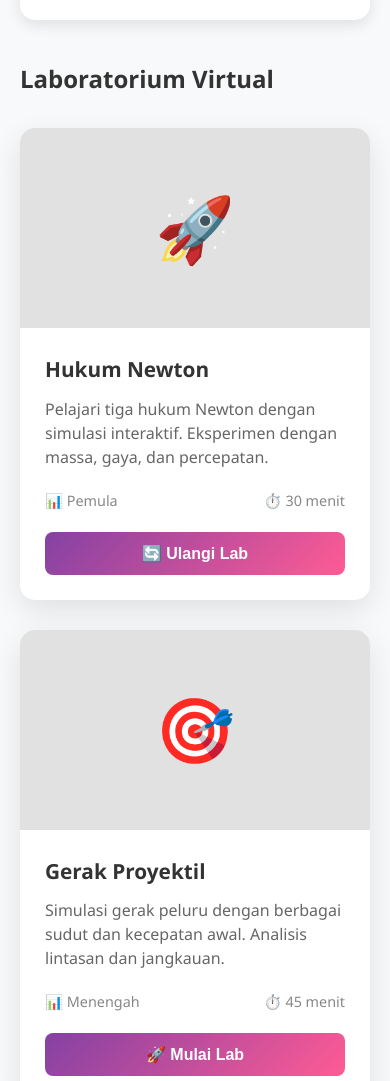
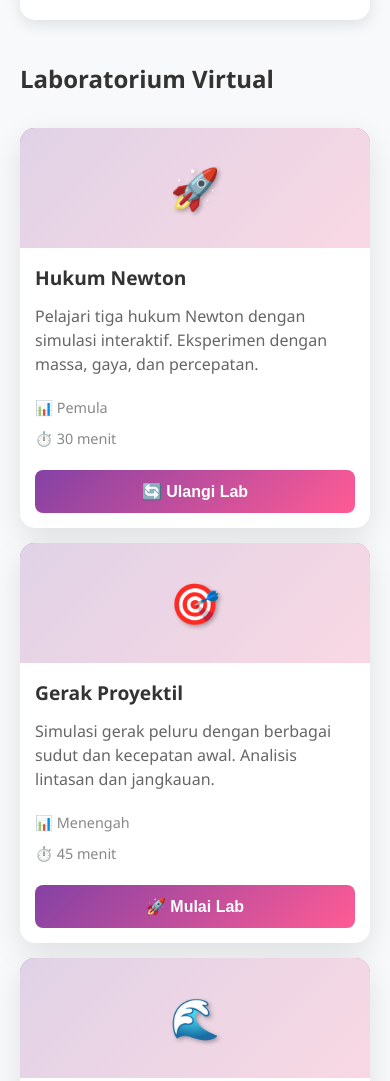
Before and after one commit to auliaazkaazzahra/virtuallab, a plain HTML site: page homepage.html in a window 390 px wide. Shown: the part 1160-2241 px from the top of the page. Drawn offline with Linux system fonts and the light colour scheme; sample sign-in values are in the browser's storage.

Commit message:
fix: homepage

```diff
--- a/homepage.css
+++ b/homepage.css
@@ -147,12 +147,31 @@ body {
 
 .lab-image {
     height: 200px;
-    background: linear-gradient(135deg, #E1E1E1 0%, #E1E1E1 100%);
+    background: linear-gradient(135deg, #8441A4 0%, #FF5B94 100%);
     display: flex;
     align-items: center;
     justify-content: center;
     font-size: 4rem;
     color: white;
+    position: relative;
+    overflow: hidden;
+}
+
+.lab-image::before {
+    content: '';
+    position: absolute;
+    top: 0;
+    left: 0;
+    right: 0;
+    bottom: 0;
+    background: linear-gradient(135deg, rgba(247, 247, 247, 0.8) 0%, rgba(247, 247, 247, 0.8) 100%);
+    z-index: 1;
+}
+
+.lab-image .icon {
+    position: relative;
+    z-index: 2;
+    text-shadow: 2px 2px 4px rgba(0,0,0,0.3);
 }
 
 .lab-content {
@@ -179,12 +198,54 @@ body {
     margin-bottom: 20px;
     font-size: 0.9rem;
     color: #888;
+    flex-wrap: wrap;
+    gap: 10px;
 }
 
 /* Responsive Design */
 @media (max-width: 768px) {
     .dashboard-content .container {
         grid-template-columns: 1fr;
+    }
+
+    .labs-grid {
+        grid-template-columns: 1fr;
+        gap: 20px;
+    }
+
+    .lab-image {
+        height: 150px;
+        font-size: 3rem;
+    }
+
+    .lab-content {
+        padding: 20px;
+    }
+
+    .lab-title {
+        font-size: 1.2rem;
+    }
+
+    .lab-meta {
+        flex-direction: column;
+        align-items: flex-start;
+        gap: 8px;
+    }
+}
+
+@media (max-width: 480px) {
+    .labs-grid {
+        grid-template-columns: 1fr;
+        gap: 15px;
+    }
+
+    .lab-image {
+        height: 120px;
+        font-size: 2.5rem;
+    }
+
+    .lab-content {
+        padding: 15px;
     }
 }
 
--- a/homepage.html
+++ b/homepage.html
@@ -161,7 +161,7 @@
                 labCard.className = 'lab-card fade-in';
                 labCard.innerHTML = `
                     <div class="lab-image">
-                        ${lab.icon}
+                        <div class="icon">${lab.icon}</div>
                     </div>
                     <div class="lab-content">
                         <div class="lab-title">${lab.title}</div>
```
